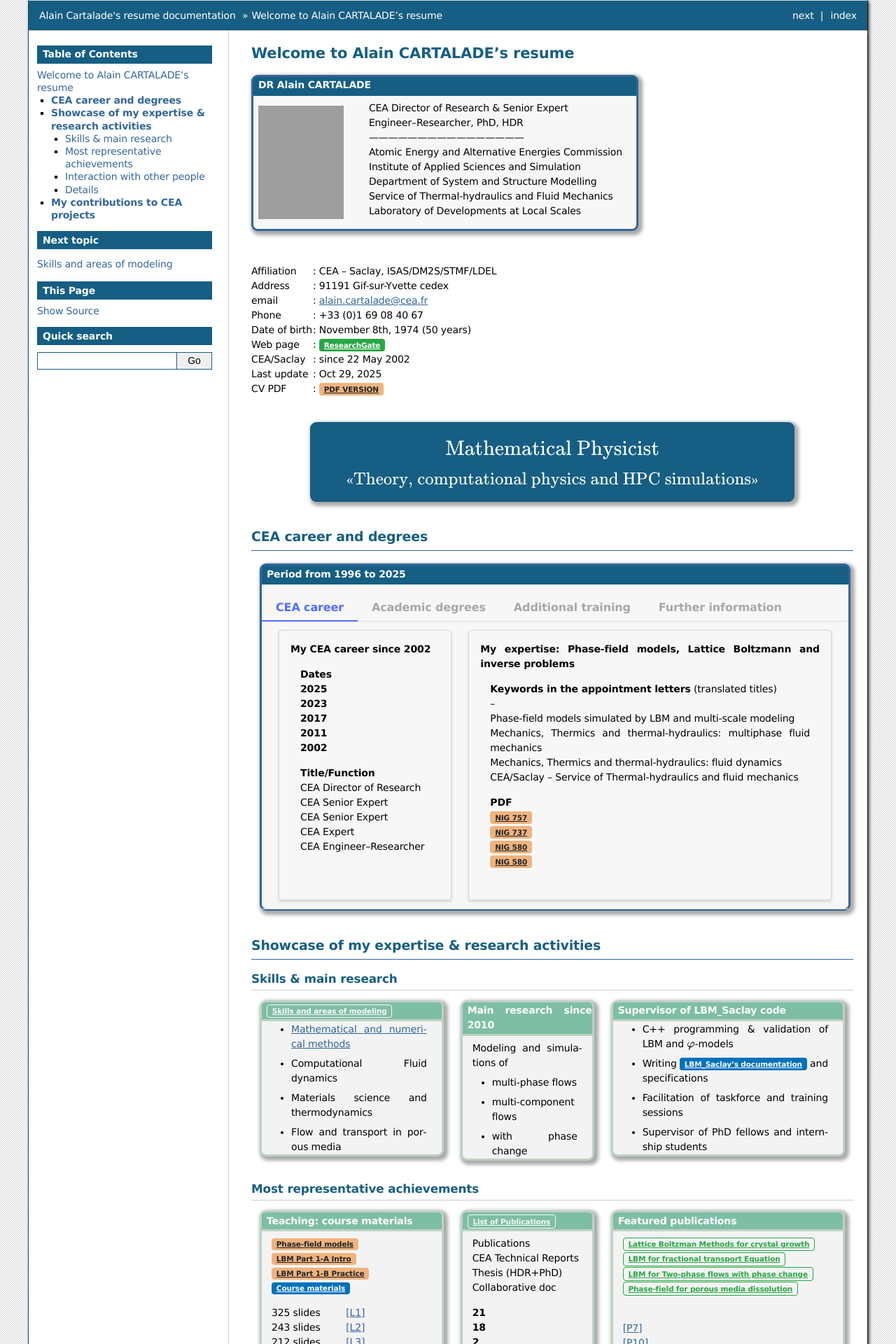
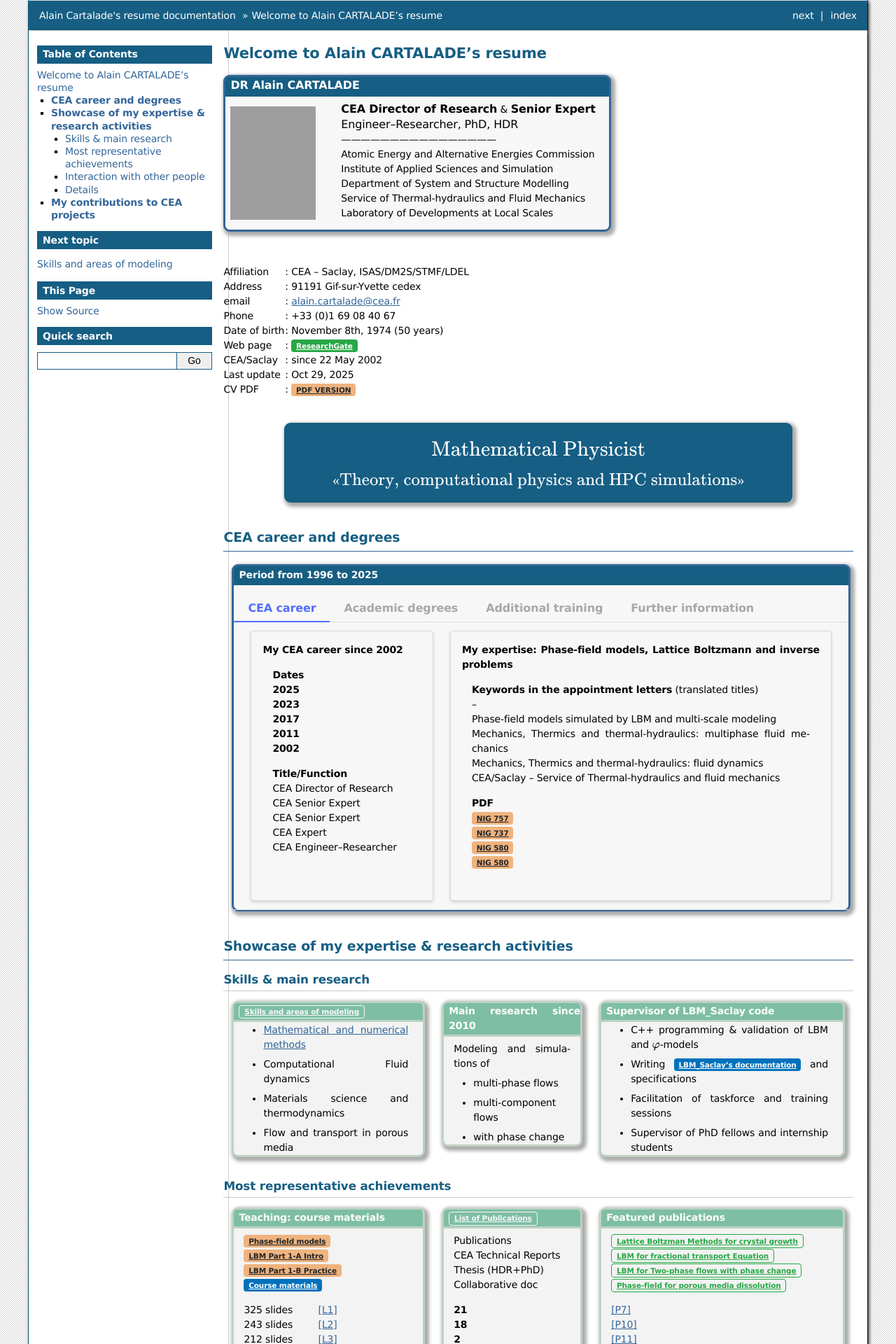
Before and after one commit to acartalade/ONLINE-RESUME, a Sphinx documentation site: the page built from doc/index.rst, in a window 1280 px wide. Shown: the top 1920 px of the page at 70% size. Built offline with Sphinx 7.4.7, drawn with Linux system fonts in a browser that asks for light colours; grey boxes are pictures that could not be loaded.

Commit message:
Update custom.css

```diff
--- a/doc/_static/custom.css
+++ b/doc/_static/custom.css
@@ -45,7 +45,7 @@
 }
 
 div.body {
-    margin-left: calc(((80vw - 1000px) / 2));
+    margin-left: calc(((66vw - 900px) / 2));
     padding: 0.5em 20px 20px 20px;
 }
 div.bodywrapper {
@@ -623,6 +623,10 @@
     color: red;
 }
 
+.gray {
+    color: gray;
+}
+
 .boldred{
     font-weight: bold;
     color: red;
@@ -633,10 +637,14 @@
     color: white;
 }
 
-.visit{
+.mediumbold{
     font-size: medium;
     font-weight: bold;
     text-align: center;
     justify-content: center;
 }
+
+.mediumsize{
+    font-size: medium;
+}
 /* -- end ------------------------------------------------------------------- */
```
